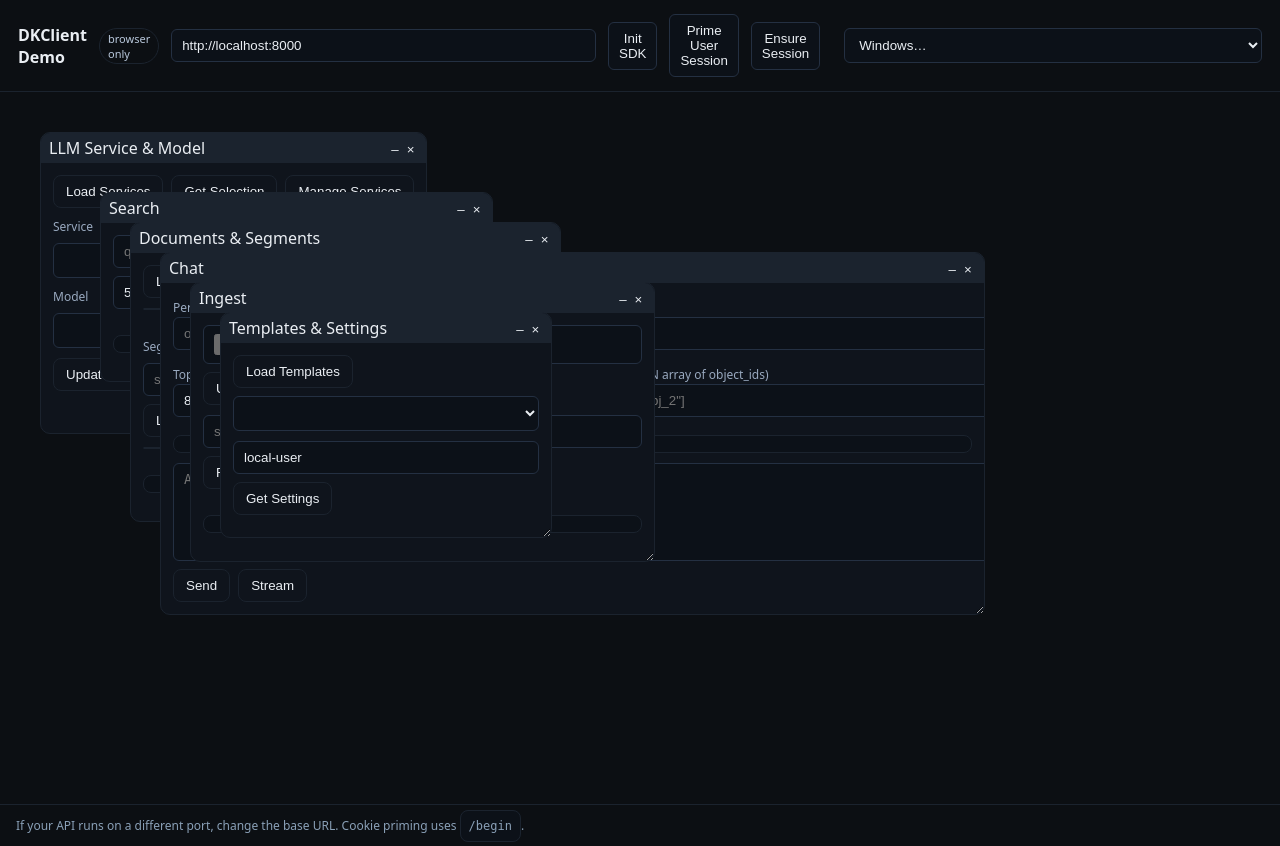
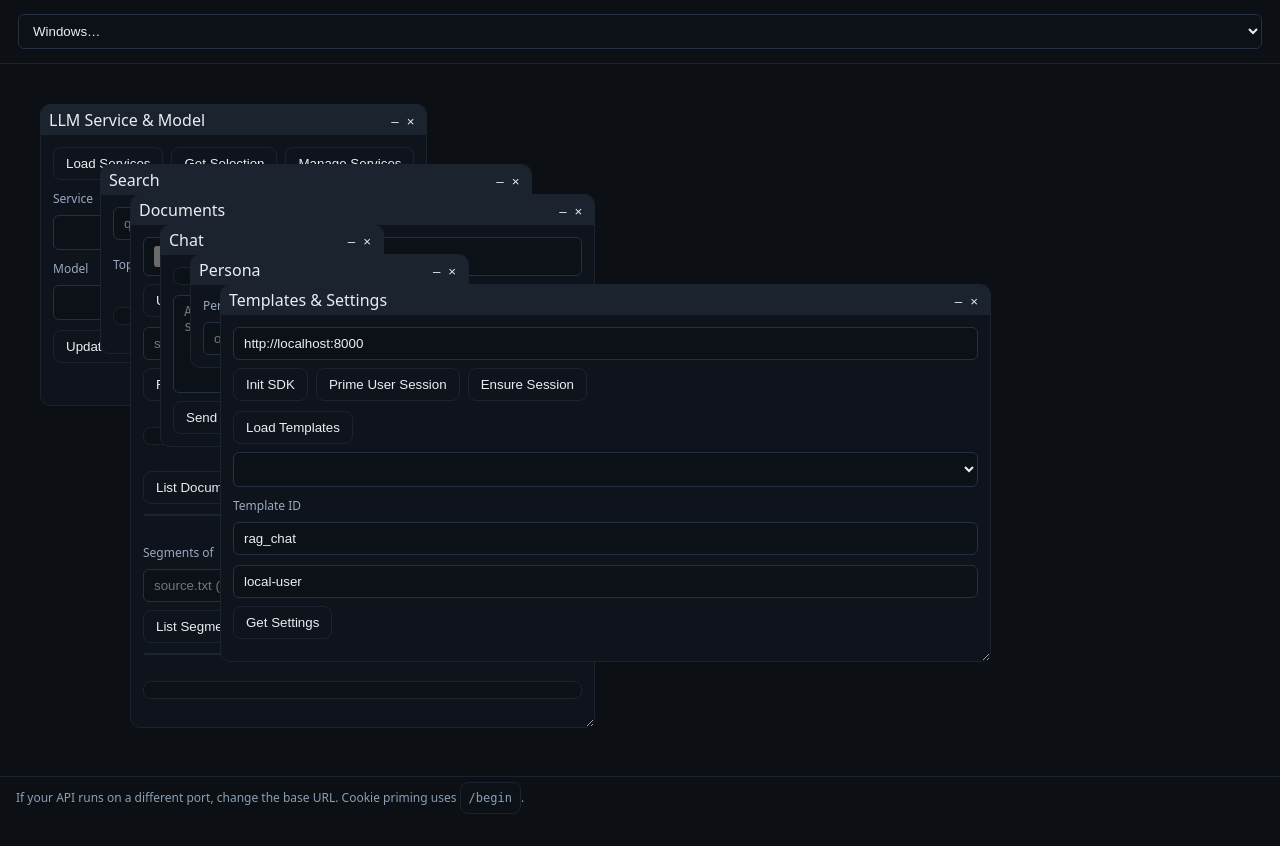
Before and after one commit to deployable-tech/deployable-knowledge-web, a Python web app: template templates/index.html in a window 1280 px wide. After the commit the page ends 814 px from the top, so only its background shows below. Run offline with Jinja, Linux system fonts and the light colour scheme; the template is opened without the code that fills it, so the values that code supplies are empty.

Commit message:
Refactor UI layout and controls

```diff
--- a/static/app/js/chat.js
+++ b/static/app/js/chat.js
@@ -1,6 +1,6 @@
 export function setupChatUI({ getSDK, ensureSession, getSessionId, elements, helpers }) {
-  const { persona, templateId, chatTopK, inactive, msg, send, stream, meta, chatOut, userId, svcSel, modelSel } = elements;
-  const { ensureSDK, setBusy, safeParse } = helpers;
+  const { persona, templateId, topK, msg, send, stream, meta, chatOut, userId, svcSel, modelSel } = elements;
+  const { ensureSDK, setBusy } = helpers;
 
   function appendMessage(role, text) {
     const div = document.createElement('div');
@@ -10,6 +10,13 @@ export function setupChatUI({ getSDK, ensureSession, getSessionId, elements, hel
     chatOut.scrollTop = chatOut.scrollHeight;
     return div;
   }
+
+  msg.addEventListener('keydown', (e) => {
+    if (e.key === 'Enter' && !e.shiftKey) {
+      e.preventDefault();
+      send.click();
+    }
+  });
 
   send.addEventListener('click', async () => {
     try {
@@ -29,8 +36,7 @@ export function setupChatUI({ getSDK, ensureSession, getSessionId, elements, hel
         modelId: modelSel.value || undefined,
         persona: persona.value || '',
         templateId: templateId.value || 'rag_chat',
-        topK: Number(chatTopK.value) || 8,
-        inactive: safeParse(inactive.value, undefined)
+        topK: Number(topK.value) || 8
       });
       appendMessage('bot', res.response);
     } catch (e) {
@@ -60,8 +66,7 @@ export function setupChatUI({ getSDK, ensureSession, getSessionId, elements, hel
         modelId: modelSel.value || undefined,
         persona: persona.value || '',
         templateId: templateId.value || 'rag_chat',
-        topK: Number(chatTopK.value) || 8,
-        inactive: safeParse(inactive.value, undefined),
+        topK: Number(topK.value) || 8,
         signal: controller.signal,
         onMeta: (m) => { meta.textContent = `meta: ${typeof m === 'string' ? m : JSON.stringify(m)}`; },
         onToken: (t) => { botDiv.textContent += t; chatOut.scrollTop = chatOut.scrollHeight; },
--- a/static/app/js/main.js
+++ b/static/app/js/main.js
@@ -8,7 +8,6 @@ import { initWindows } from '../../ui/js/windows.js';
 
 const $ = (id) => document.getElementById(id);
 const j = (o) => JSON.stringify(o, null, 2);
-const safeParse = (s, fallback) => { try { return JSON.parse(s); } catch { return fallback; } };
 
 // ---- elements ----
 const base    = $('base');
@@ -40,8 +39,6 @@ const segView = $('segView');
 
 const persona = $('persona');
 const templateId = $('templateId');
-const chatTopK = $('chatTopK');
-const inactive = $('inactive');
 const msg = $('msg');
 const send = $('send');
 const stream = $('stream');
@@ -172,8 +169,7 @@ ensure.addEventListener('click', async () => {
 // ---- search ----
 doSearch.addEventListener('click', sdkHandler(doSearch, searchOut, () => sdk.search.run({
   q: q.value,
-  topK: Number(topK.value) || 5,
-  inactive: safeParse(inactive.value, undefined)
+  topK: Number(topK.value) || 5
 })));
 
 // ---- documents & segments ----
@@ -188,8 +184,8 @@ setupChatUI({
   getSDK: () => sdk,
   ensureSession,
   getSessionId: () => sessionId,
-  elements: { persona, templateId, chatTopK, inactive, msg, send, stream, meta, chatOut, userId, svcSel, modelSel },
-  helpers: { ensureSDK, setBusy, safeParse }
+  elements: { persona, templateId, topK, msg, send, stream, meta, chatOut, userId, svcSel, modelSel },
+  helpers: { ensureSDK, setBusy }
 });
 
 // ---- services/models ----
--- a/templates/index.html
+++ b/templates/index.html
@@ -10,13 +10,6 @@
 </head>
 <body>
   <header>
-    <strong>DKClient Demo</strong>
-    <span class="pill">browser only</span>
-    <input id="base" size="42" />
-    <button id="init">Init SDK</button>
-    <button id="prime">Prime User Session</button>
-    <button id="ensure">Ensure Session</button>
-    <span id="sid" class="mono subtle"></span>
     <select id="windowMenu">
       <option value="">Windows…</option>
     </select>
@@ -75,14 +68,26 @@
         <h2>Search</h2>
         <div class="row">
           <input id="q" placeholder="query…" />
+          <label>Top K</label>
           <input id="topK" type="number" value="5" style="max-width:80px;" />
           <button id="doSearch">Run</button>
         </div>
         <pre id="searchOut" class="mono" style="max-height:220px;"></pre>
       </section>
 
-      <section id="win-docs" data-win="documents" data-title="Documents & Segments">
-        <h2>Documents & Segments</h2>
+      <section id="win-docs" data-win="documents" data-title="Documents">
+        <h2>Documents</h2>
+        <div class="row">
+          <input id="files" type="file" multiple />
+          <button id="upload">Upload</button>
+          <button id="ingestAll">Ingest All</button>
+        </div>
+        <div class="row">
+          <input id="removeSource" placeholder="source name to remove…" />
+          <button id="remove">Remove Source</button>
+          <button id="clearDb">Clear DB</button>
+        </div>
+        <pre id="ingOut" class="mono" style="max-height:160px;"></pre>
         <div class="row">
           <button id="listDocs">List Documents</button>
           <span id="docCount" class="subtle"></span>
@@ -100,24 +105,6 @@
 
       <section id="win-chat" data-win="chat" data-title="Chat">
         <h2>Chat</h2>
-        <div class="grid-2 chat-ctrls">
-          <div>
-            <label>Persona</label>
-            <input id="persona" placeholder="optional persona tag" />
-          </div>
-          <div>
-            <label>Template ID</label>
-            <input id="templateId" value="rag_chat" />
-          </div>
-          <div>
-            <label>Top K</label>
-            <input id="chatTopK" type="number" value="8" />
-          </div>
-          <div>
-            <label>Inactive (JSON array of object_ids)</label>
-            <input id="inactive" placeholder='["obj_1","obj_2"]' />
-          </div>
-        </div>
         <div id="chatOut" class="chat-history"></div>
         <div class="chat-input">
           <textarea id="msg" placeholder="Ask your system something grounded…"></textarea>
@@ -129,26 +116,31 @@
         </div>
       </section>
 
-      <section id="win-ingest" data-win="ingest" data-title="Ingest">
-        <h2>Ingest</h2>
+      <section id="win-persona" data-win="persona" data-title="Persona">
+        <h2>Persona</h2>
         <div class="row">
-          <input id="files" type="file" multiple />
-          <button id="upload">Upload</button>
-          <button id="ingestAll">Ingest All</button>
+          <label>Persona</label>
+          <input id="persona" placeholder="optional persona tag" />
         </div>
-        <div class="row">
-          <input id="removeSource" placeholder="source name to remove…" />
-          <button id="remove">Remove Source</button>
-          <button id="clearDb">Clear DB</button>
-        </div>
-        <pre id="ingOut" class="mono" style="max-height:160px;"></pre>
       </section>
+
 
       <section id="win-templates" data-win="templates" data-title="Templates & Settings">
         <h2>Templates & Settings</h2>
         <div class="row">
+          <input id="base" size="42" />
+          <button id="init">Init SDK</button>
+          <button id="prime">Prime User Session</button>
+          <button id="ensure">Ensure Session</button>
+          <span id="sid" class="mono subtle"></span>
+        </div>
+        <div class="row">
           <button id="loadTemplates">Load Templates</button>
           <select id="tplSel"></select>
+        </div>
+        <div class="row">
+          <label>Template ID</label>
+          <input id="templateId" value="rag_chat" />
         </div>
         <div class="row">
           <input id="userId" value="local-user" />
```
